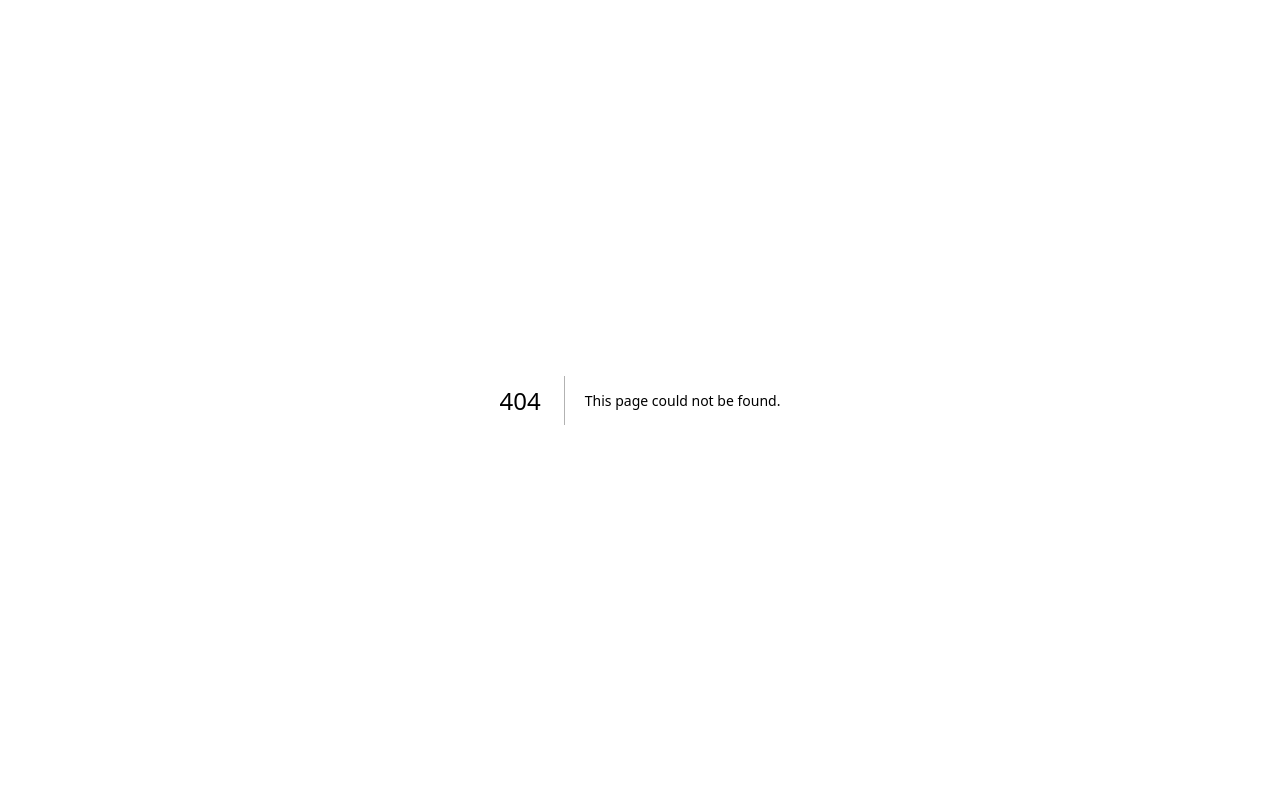
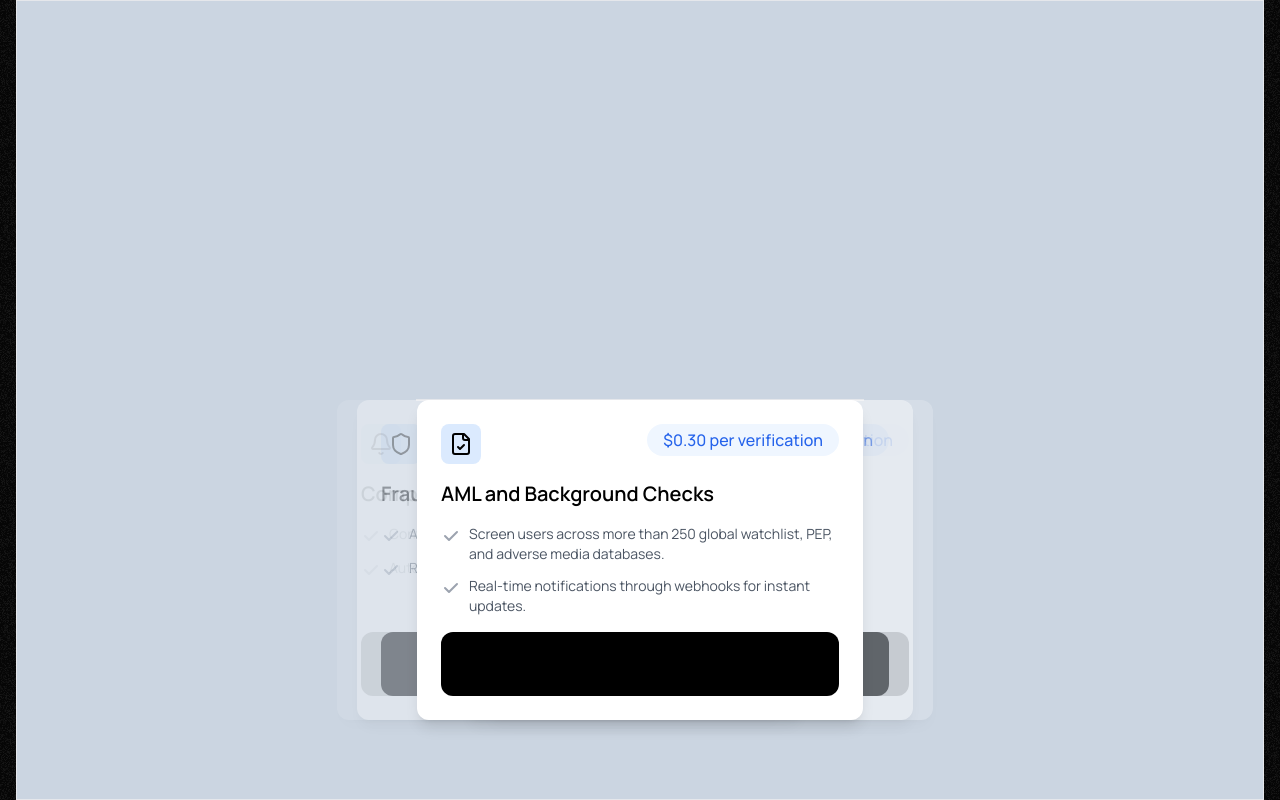
Before and after one commit to The-BlackShadoww/CryptoKeeper-animations, a Next.js app: page /animated-card-swiper in a window 1280 px wide. Before the commit this address had no page. Built offline with nearby package versions, Linux system fonts and the light colour scheme.

Commit message:
add animated card swiper to pages and update React dependencies to version 19

```diff
--- /dev/null
+++ b/app/(main)/animated-card-swiper/page.tsx
@@ -0,0 +1,237 @@
+"use client";
+
+import { motion, AnimatePresence, type PanInfo } from "framer-motion";
+import { useState } from "react";
+import { FileCheck, Bell, Shield, UserCheck } from "lucide-react";
+import type { JSX } from "react";
+
+interface CardData {
+    id: number;
+    title: string;
+    price: string;
+    features: string[];
+    icon: JSX.Element;
+}
+
+const cards: CardData[] = [
+    {
+        id: 1,
+        title: "AML and Background Checks",
+        price: "$0.30",
+        features: [
+            "Screen users across more than 250 global watchlist, PEP, and adverse media databases.",
+            "Real-time notifications through webhooks for instant updates.",
+        ],
+        icon: <FileCheck className="h-6 w-6" />,
+    },
+    {
+        id: 2,
+        title: "Identity Verification",
+        price: "$0.50",
+        features: [
+            "Verify user identity with document scanning.",
+            "Biometric face matching technology.",
+        ],
+        icon: <UserCheck className="h-6 w-6" />,
+    },
+    {
+        id: 3,
+        title: "Fraud Prevention",
+        price: "$0.40",
+        features: [
+            "Advanced fraud detection algorithms.",
+            "Real-time risk scoring and assessment.",
+        ],
+        icon: <Shield className="h-6 w-6" />,
+    },
+    {
+        id: 4,
+        title: "Compliance Monitoring",
+        price: "$0.35",
+        features: [
+            "Continuous compliance monitoring.",
+            "Automated regulatory reporting.",
+        ],
+        icon: <Bell className="h-6 w-6" />,
+    },
+    {
+        id: 5,
+        title: "Compliance Monitoring",
+        price: "$0.35",
+        features: [
+            "Continuous compliance monitoring.",
+            "Automated regulatory reporting.",
+        ],
+        icon: <Bell className="h-6 w-6" />,
+    },
+    {
+        id: 6,
+        title: "Compliance Monitoring",
+        price: "$0.35",
+        features: [
+            "Continuous compliance monitoring.",
+            "Automated regulatory reporting.",
+        ],
+        icon: <Bell className="h-6 w-6" />,
+    },
+    {
+        id: 7,
+        title: "Compliance Monitoring",
+        price: "$0.35",
+        features: [
+            "Continuous compliance monitoring.",
+            "Automated regulatory reporting.",
+        ],
+        icon: <Bell className="h-6 w-6" />,
+    },
+    {
+        id: 8,
+        title: "Compliance Monitoring",
+        price: "$0.35",
+        features: [
+            "Continuous compliance monitoring.",
+            "Automated regulatory reporting.",
+        ],
+        icon: <Bell className="h-6 w-6" />,
+    },
+    {
+        id: 9,
+        title: "Compliance Monitoring",
+        price: "$0.35",
+        features: [
+            "Continuous compliance monitoring.",
+            "Automated regulatory reporting.",
+        ],
+        icon: <Bell className="h-6 w-6" />,
+    },
+    {
+        id: 10,
+        title: "Compliance Monitoring",
+        price: "$0.35",
+        features: [
+            "Continuous compliance monitoring.",
+            "Automated regulatory reporting.",
+        ],
+        icon: <Bell className="h-6 w-6" />,
+    },
+];
+
+export default function CardStack() {
+    const [stack, setStack] = useState(cards);
+
+    const handleDragEnd = (info: PanInfo) => {
+        const xOffset = info.offset.x;
+        const threshold = 100;
+
+        if (Math.abs(xOffset) > threshold) {
+            setStack((prev) => {
+                const newStack = [...prev];
+                if (xOffset > 0) {
+                    // Swipe right
+                    const lastCard = newStack.pop();
+                    if (lastCard) newStack.unshift(lastCard);
+                } else {
+                    // Swipe left
+                    const firstCard = newStack.shift();
+                    if (firstCard) newStack.push(firstCard);
+                }
+                return newStack;
+            });
+        }
+    };
+
+    return (
+        <div className="border w-full h-[100vh] flex justify-center items-center bg-slate-300">
+            <div
+                className="relative w-full max-w-md mx-auto border"
+                // style={{ height: "400px" }}
+            >
+                <AnimatePresence mode="popLayout">
+                    {stack.map((card, index) => (
+                        <motion.div
+                            key={card.id}
+                            layoutId={`card-${card.id}`}
+                            initial={
+                                index === 0 ? { scale: 0.8, opacity: 0 } : {}
+                            }
+                            animate={{
+                                scale: 1,
+                                x:
+                                    index === 0
+                                        ? 0
+                                        : index % 2 === 0
+                                        ? -40 - index * 10
+                                        : 40 + index * 10,
+                                zIndex: stack.length - index,
+                                opacity: index === 0 ? 1 : 0.5 - index * 0.1,
+                            }}
+                            exit={{ scale: 0.8, opacity: 0 }}
+                            transition={{
+                                type: "spring",
+                                stiffness: 300,
+                                damping: 30,
+                            }}
+                            drag={index === 0 ? "x" : false}
+                            dragConstraints={{ left: 0, right: 0 }}
+                            onDragEnd={(_, info) =>
+                                index === 0 && handleDragEnd(info)
+                            }
+                            className={`absolute inset-x-0 top-1/2 -translate-y-1/2 cursor-grab active:cursor-grabbing ${
+                                index === 0 ? "hover:scale-105" : ""
+                            }`}
+                            style={{
+                                width: "100%",
+                                height: "320px", // Fixed height for all cards
+                            }}
+                        >
+                            <div className="w-full h-full p-6 bg-white shadow-lg rounded-xl overflow-hidden">
+                                <div className="h-full flex flex-col justify-between">
+                                    <div className="space-y-4">
+                                        <div className="flex items-start justify-between">
+                                            <div className="p-2 bg-blue-100 rounded-lg">
+                                                {card.icon}
+                                            </div>
+                                            <div className="bg-blue-50 px-4 py-1 rounded-full">
+                                                <span className="text-blue-600 font-medium">
+                                                    {card.price} per
+                                                    verification
+                                                </span>
+                                            </div>
+                                        </div>
+                                        <h3 className="text-xl font-semibold">
+                                            {card.title}
+                                        </h3>
+                                        <ul className="space-y-3">
+                                            {card.features.map((feature, i) => (
+                                                <li
+                                                    key={i}
+                                                    className="flex items-start gap-2 text-gray-600 text-sm"
+                                                >
+                                                    <svg
+                                                        className="h-5 w-5 flex-shrink-0 text-gray-400 mt-0.5"
+                                                        viewBox="0 0 20 20"
+                                                        fill="currentColor"
+                                                    >
+                                                        <path
+                                                            fillRule="evenodd"
+                                                            d="M16.707 5.293a1 1 0 010 1.414l-8 8a1 1 0 01-1.414 0l-4-4a1 1 0 011.414-1.414L8 12.586l7.293-7.293a1 1 0 011.414 0z"
+                                                            clipRule="evenodd"
+                                                        />
+                                                    </svg>
+                                                    {feature}
+                                                </li>
+                                            ))}
+                                        </ul>
+                                    </div>
+                                    <button className="w-full mt-4 bg-black p-5 rounded-xl">
+                                        Learn More
+                                    </button>
+                                </div>
+                            </div>
+                        </motion.div>
+                    ))}
+                </AnimatePresence>
+            </div>
+        </div>
+    );
+}
--- a/constant/index.ts
+++ b/constant/index.ts
@@ -28,4 +28,8 @@ export const pages = [
         title: "Sticky scroll animation",
         url: "http://localhost:3000/sticky-scroll-animation",
     },
+    {
+        title: "Animated card swiper",
+        url: "http://localhost:3000/animated-card-swiper",
+    },
 ];
--- a/package.json
+++ b/package.json
@@ -14,9 +14,10 @@
     "gsap": "^3.12.5",
     "lenis": "^1.1.13",
     "locomotive-scroll": "^5.0.0-beta.21",
+    "lucide-react": "^0.476.0",
     "next": "14.2.7",
-    "react": "^18",
-    "react-dom": "^18",
+    "react": "^19.0.0",
+    "react-dom": "^19.0.0",
     "react-icons": "^5.3.0",
     "react-use-measure": "^2.1.1",
     "sass": "^1.78.0"
```
Also changed, not shown: 1 other file (tests, documents, lock files or other folders).
